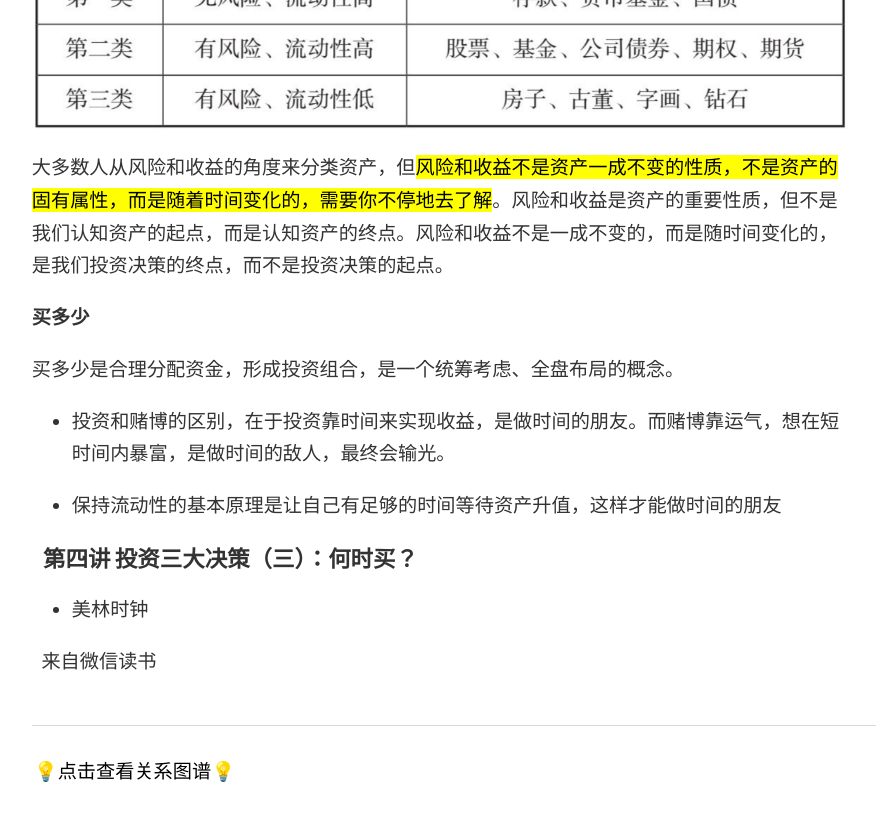
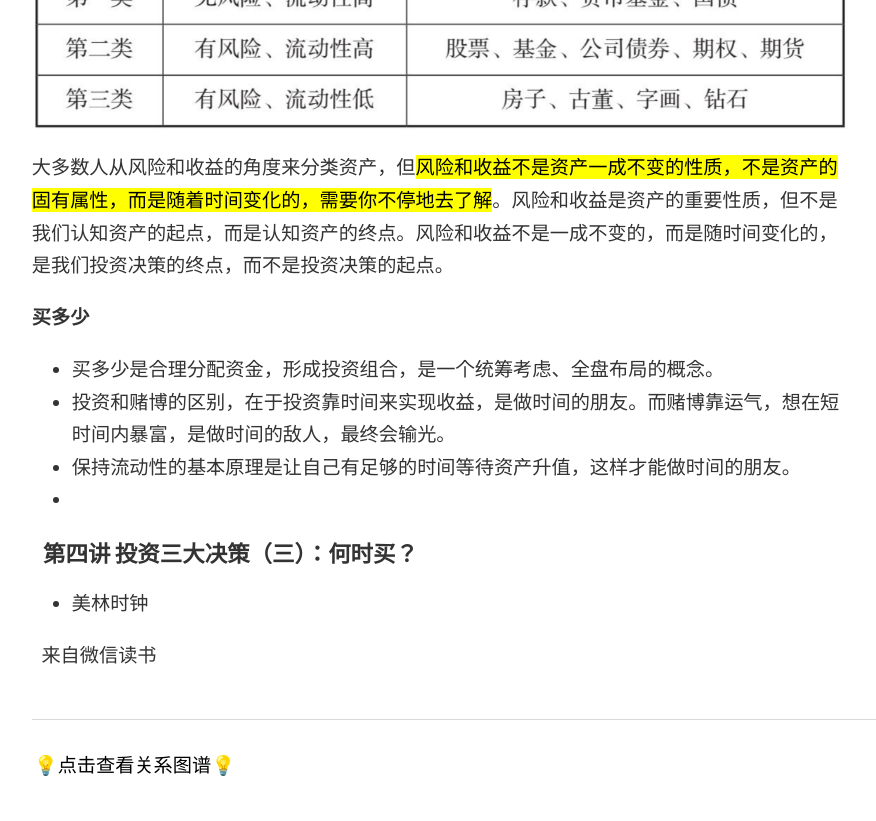
Before and after one commit to wingowen/digital-garden-jekyll, a Jekyll site: the page built from _notes/徐远的投资课.md, in a window 1280 px wide and 900 px high, scrolled down 1279 px. Shown: the top 821 px of the window, without its empty margins (45-921 px from the left). Built offline with Jekyll 4.4.1, drawn with Linux system fonts in a browser that asks for light colours.

Commit message:
vault backup: 2024-09-02 19:03:10

```diff
--- a/_notes/徐远的投资课.md
+++ b/_notes/徐远的投资课.md
@@ -25,13 +25,10 @@
 
 **买多少**
 
-买多少是合理分配资金，形成投资组合，是一个统筹考虑、全盘布局的概念。
-
-
+- 买多少是合理分配资金，形成投资组合，是一个统筹考虑、全盘布局的概念。
 - 投资和赌博的区别，在于投资靠时间来实现收益，是做时间的朋友。而赌博靠运气，想在短时间内暴富，是做时间的敌人，最终会输光。
-
-- 保持流动性的基本原理是让自己有足够的时间等待资产升值，这样才能做时间的朋友
-
+- 保持流动性的基本原理是让自己有足够的时间等待资产升值，这样才能做时间的朋友。
+-
 
 
 
```
